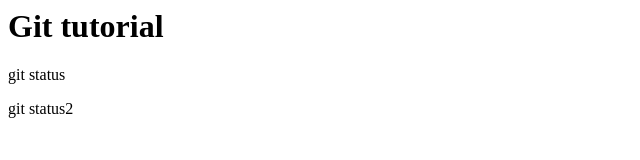
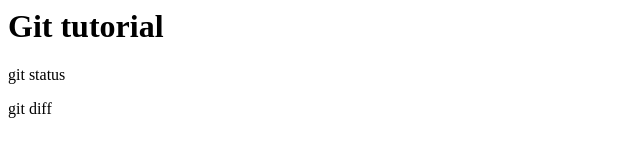
Before and after one commit to ammonite-dx/git_tutorial, a plain HTML site: page index.html in a window 1280 px wide. Shown: the full height of the page, 0-640 px from the left. Drawn offline with Linux system fonts and the light colour scheme.

Commit message:
git diffに変更

```diff
--- a/index.html
+++ b/index.html
@@ -1,3 +1,3 @@
 <h1>Git tutorial</h1>
 <p>git status</p>
-<p>git status2</p>
+<p>git diff</p>
```
